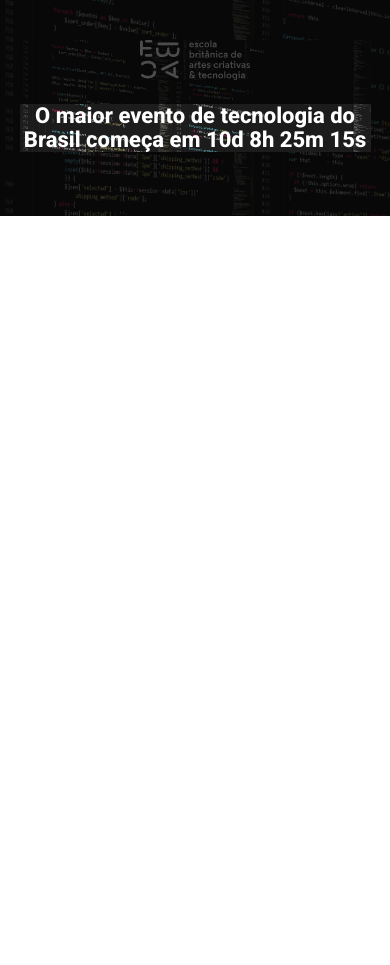
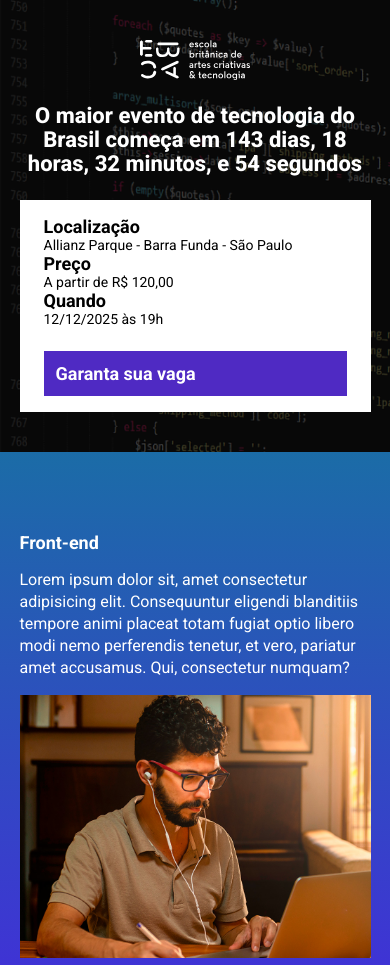
Before and after one commit to alexmacielferreira1/EBAC_TECH_TALKS, a website built with Parcel: page src/index.html in a window 390 px wide. Shown: the top 965 px of the page. Before the commit the page ends 844 px from the top, so only its background shows below. Built offline with nearby package versions, Linux system fonts and the light colour scheme.

Commit message:
Adicionando a contagem e publicando

```diff
--- a/package.json
+++ b/package.json
@@ -3,6 +3,7 @@
   "version": "1.0.0",
   "scripts": {
     "dev": "parcel src/index.html src/styles/main.scss src/scripts/main.js",
+    "build": "parcel build src/index.html",
     "test": "echo \"Error: no test specified\" && exit 1"
   },
   "keywords": [],
--- a/src/index.html
+++ b/src/index.html
@@ -8,17 +8,83 @@
     <link rel="preconnect" href="https://fonts.googleapis.com">
 <link rel="preconnect" href="https://fonts.gstatic.com" crossorigin>
 <link href="https://fonts.googleapis.com/css2?family=Lobster&family=Roboto:ital,wght@0,100..900;1,100..900&display=swap" rel="stylesheet">
+  <link rel="stylesheet" href="https://unpkg.com/aos@next/dist/aos.css" />
 </head>
 <body>
 <header class="hero">
 <div class="container">
     <img class="hero__logo" src="./images/ebac_logo.svg" alt="EBAC">
     <p class="hero__text">
-    O maior evento de tecnologia do Brasil começa em 10d 8h 25m 15s
+    O maior evento de tecnologia do Brasil começa em <span id="contador"></span>
     </p>
+
+    <div class="infos-bar">
+        <ul class="infos-bar__infos">
+            <li class="infos-bar__infos__item">
+                <b>Localização</b>
+                Allianz Parque - Barra Funda - São Paulo
+            </li>
+            <li class="infos-bar__infos__item">
+                <b>Preço</b>
+                A partir de R$ 120,00
+            </li>
+            <li class="infos-bar__infos__item">
+                <b>Quando</b>
+                12/12/2025 às 19h
+            </li>
+        </ul>
+        <a href="#" class="button button--primary">Garanta sua vaga</a>
+    </div>
 </div>
 </header>
+<section class="event event--frontend">
+    <div class="container"data-aos="fade-right">
+        <div class="event__details">
+            <h2 class="event__details__title">Front-end</h2>
+            <p class="event__details__description">
+                Lorem ipsum dolor sit, amet consectetur adipisicing elit. Consequuntur eligendi blanditiis tempore animi placeat totam fugiat optio libero modi nemo perferendis tenetur, et vero, pariatur amet accusamus. Qui, consectetur numquam?
+            </p>
+        </div>
+        <img class="event__image" src="./images/frontend.png" alt="Front-end">
+    </div>
+</section>
 
-    <script src="scripts/main.js"></script>
+<section class="event event--ux-ui event--image-left">
+    <div class="container" data-aos="fade-left">
+        <div class="event__details">
+            <h2 class="event__details__title">UX/UI</h2>
+            <p class="event__details__description">
+                Lorem ipsum dolor sit, amet consectetur adipisicing elit. Consequuntur eligendi blanditiis tempore animi placeat totam fugiat optio libero modi nemo perferendis tenetur, et vero, pariatur amet accusamus. Qui, consectetur numquam?
+            </p>
+        </div>
+        <img class="event__image" src="./images/ui-ux.png" alt="UX/UI">
+    </div>
+</section>
+
+<section class="event event--data-science">
+    <div class="container" data-aos="fade-right">
+        <div class="event__details">
+            <h2 class="event__details__title">Data Science</h2>
+            <p class="event__details__description">
+                Lorem ipsum dolor sit, amet consectetur adipisicing elit. Consequuntur eligendi blanditiis tempore animi placeat totam fugiat optio libero modi nemo perferendis tenetur, et vero, pariatur amet accusamus. Qui, consectetur numquam?
+            </p>
+        </div>
+        <img class="event__image" src="./images/data.png" alt="Data Science">
+    </div>
+</section>
+
+<section class="event event--backend event--image-left">
+    <div class="container" data-aos="fade-left">
+        <div class="event__details">
+            <h2 class="event__details__title">Back-end</h2>
+            <p class="event__details__description">
+                Lorem ipsum dolor sit, amet consectetur adipisicing elit. Consequuntur eligendi blanditiis tempore animi placeat totam fugiat optio libero modi nemo perferendis tenetur, et vero, pariatur amet accusamus. Qui, consectetur numquam?
+            </p>
+        </div>
+        <img class="event__image" src="./images/backend.png" alt="Back-end">
+    </div>
+</section>
+<script src="https://unpkg.com/aos@next/dist/aos.js"></script>
+<script src="scripts/main.js"></script>
 </body>
 </html>
--- a/src/scripts/main.js
+++ b/src/scripts/main.js
@@ -1 +1,28 @@
-console.log('ola mundo')
+AOS.init();
+
+const dataDoevento = new Date("Dec 12, 2025 19:00:00");
+const timeStampDoEvento = dataDoevento.getTime();
+
+const contaAsHoras = setInterval(function() {
+    const agora = new Date();
+    const timeStampAtual = agora.getTime();
+
+    const distanciaAteOEvento = timeStampDoEvento - timeStampAtual;
+
+    const diasEmMs = 1000*60*60*24;
+    const horaEmMs = 1000*60*60;
+    const minutosEmMs = 1000*60;
+    const segundosEmMs = 1000;
+
+    const diasAteOEvento = Math.floor(distanciaAteOEvento / diasEmMs);
+    const horasAteOEvento = Math.floor((distanciaAteOEvento % diasEmMs) / horaEmMs);
+    const minutosAteOEvento = Math.floor((distanciaAteOEvento % horaEmMs) / minutosEmMs);
+    const segundosAteOEvento = Math.floor((distanciaAteOEvento % minutosEmMs) / segundosEmMs);
+
+    document.getElementById('contador').innerHTML = `${diasAteOEvento} dias, ${horasAteOEvento} horas, ${minutosAteOEvento} minutos, e ${segundosAteOEvento} segundos`;
+
+    if (distanciaAteOEvento< 0) {
+        clearInterval(contaAsHoras);
+        document.getElementById('contador').innerHTML = `0 dias! o evento já começou ou terminou!`
+    }
+}, 1000);
--- /dev/null
+++ b/src/styles/_event.scss
@@ -0,0 +1,58 @@
+@use 'variables';
+.event {
+    padding: 80px 0;
+
+    &--frontend {
+        background-image: linear-gradient(variables.$blue1, variables.$blue2);
+    }
+    &--ux-ui {
+        background-image: linear-gradient(variables.$blue2, variables.$pink);
+    }
+    &--data-science {
+        background-image: linear-gradient(variables.$pink, variables.$yellow);
+    }
+    &--backend {
+        background-image: linear-gradient(variables.$yellow, variables.$pink);
+    }
+
+    &--image-left {
+        .container {
+            flex-direction: row-reverse;
+        }
+    }
+    .container {
+        display: flex;
+        gap: 40px;
+    }
+
+    &__image {
+        max-width: 360px;
+    }
+
+    &__details {
+
+        &__title {
+            font-size: 18px;
+            font-weight: bold;
+            margin-bottom: 16px;
+        }
+
+        &__description {
+            line-height: 22px;
+        }
+    }
+
+    @media (max-width: 640px) {
+    .container {
+        display: block;
+    }
+
+    &__image {
+        width: 100%;
+    }
+    &__details {
+        margin-right: 0;
+        margin-bottom: 16px;
+    }
+    }
+}
--- a/src/styles/_hero.scss
+++ b/src/styles/_hero.scss
@@ -1,7 +1,12 @@
+@use 'variables';
+
 .hero {
     padding-top: 64px;
     padding-bottom: 100px;
     position: relative;
+        background-image: url(../images/fundo.png);
+    background-repeat: no-repeat;
+    background-size: cover;
 
 
             &::before {
@@ -10,9 +15,10 @@
                 left: 0;
                 width: 100%;
                 height: 100%;
-        background-color: #000;
+                background-color: variables.$secondaryTextColor;
                 content: '';
                 opacity: .7;
+                z-index: 0;
 
             }
 
@@ -27,9 +33,11 @@
     }
 
     &__logo {
+        position: relative;
         margin: 0 auto;
         height: 80px;
         display: block;
+        z-index: 1;
     }
 
     @media (max-width: 640px) {
--- /dev/null
+++ b/src/styles/_variables.scss
@@ -0,0 +1,7 @@
+$textColor: #fff;
+$secondaryTextColor: #000;
+$blue1: #1B6CA7;
+$blue2: #442BDB;
+$pink: #89223B;
+$yellow: #9C791D;
+$buttonPrimary: #4F2AC3;
--- /dev/null
+++ b/src/styles/components/_buttons.scss
@@ -0,0 +1,27 @@
+@use '../variables';
+
+.button {
+    padding: 12px;
+    font-size: 18px;
+    font-weight: bold;
+    text-decoration: none;
+    text-align: center;
+    white-space: nowrap;
+
+    &--primary {
+        color: variables.$textColor;
+        background-color: variables.$buttonPrimary;
+    }
+
+    @media (max-width: 640px) {
+        display: flex;
+        width: 100%;
+        align-items: center;
+        margin-top: 24px;
+    }
+
+    @media (max-width: 1024px) {
+        display: flex;
+        align-items: center;
+    }
+}
--- /dev/null
+++ b/src/styles/components/_infos_bar.scss
@@ -0,0 +1,43 @@
+@use '../variables';
+.infos-bar {
+    padding: 16px 24px;
+    background-color: variables.$textColor;
+    display: flex;
+    justify-content: space-between;
+    min-height: 50px;
+    position: relative;
+    z-index: 2;
+
+    &__infos {
+        display: flex;
+        gap: 40px;
+
+        &__item {
+            font-size: 14px;
+            color: variables.$secondaryTextColor;
+
+            b {
+                color: variables.$secondaryTextColor;
+                font-size: 18px;
+                display: block;
+            }
+        }
+    }
+
+    @media (max-width: 640px) {
+        display: block;
+        &__infos {
+            display: block;
+        }
+
+        &__item {
+            margin-bottom: 24px;
+        }
+    }
+
+    @media (max-width: 1024px) {
+        &__infos {
+        gap: 16px;
+        }
+    }
+}
--- a/src/styles/main.scss
+++ b/src/styles/main.scss
@@ -1,4 +1,8 @@
 @use 'hero';
+@use 'components/infos_bar';
+@use 'components/buttons';
+@use 'event';
+@use 'variables';
 
 
 * {
@@ -6,10 +10,8 @@
     padding: 0;
     box-sizing: border-box;
     font-family: roboto, sans-serif;
-    background-image: url(../images/fundo.png);
-    background-repeat: no-repeat;
-    background-size: cover;
-        color: #fff;
+    color: variables.$textColor;
+    list-style: none;
 }
 
 .container {
```
Lines whose indentation alone changed are shown as unchanged.
